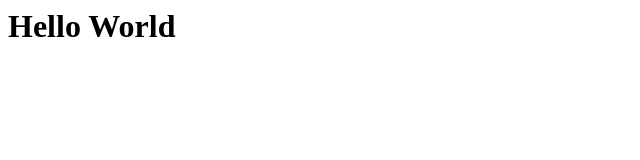
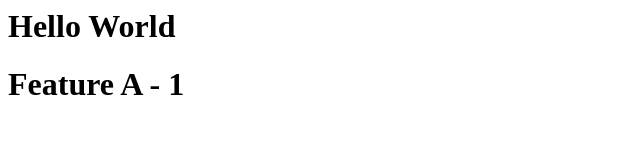
Before and after one commit to chungnguyen26011992/git_rebase, a plain HTML site: page app/index.html in a window 1280 px wide. Shown: the whole page, without its empty margins (0-640 px from the left). Drawn offline with Linux system fonts and the light colour scheme.

Commit message:
featureA - 1

```diff
--- a/app/index.html
+++ b/app/index.html
@@ -1 +1,2 @@
 <h1>Hello World</h1>
+<h1>Feature A - 1</h1>
```
